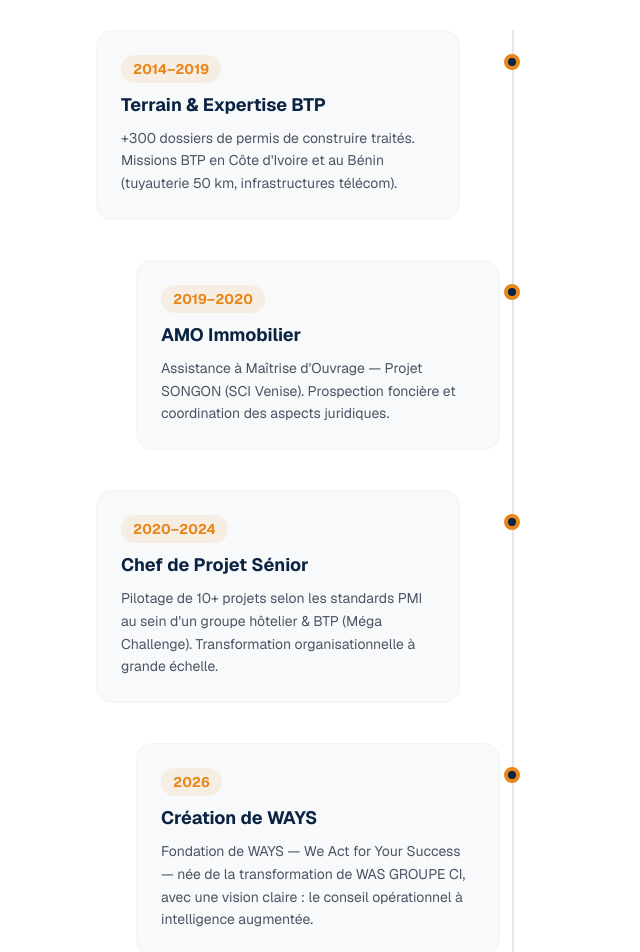
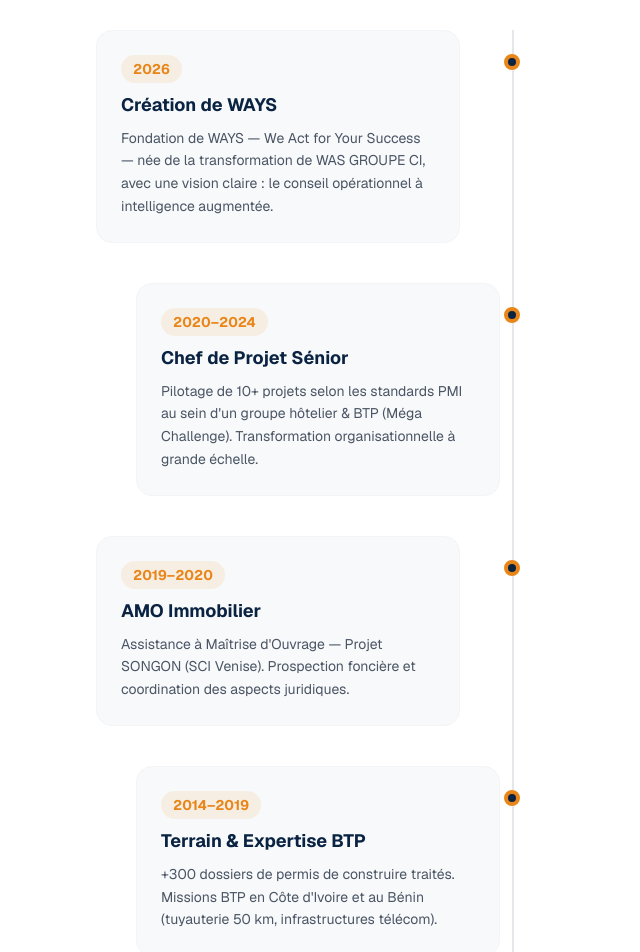
Before and after one commit to ENJMN/en-mod-projet-veille, a Next.js app: page /about in a window 1280 px wide. Shown: the part 3740-4692 px from the top of the page, without its empty margins (128-768 px from the left). Built offline with nearby package versions, Linux system fonts and the light colour scheme.

Commit message:
Inverse frise chronologique about page

```diff
--- a/app/about/page.tsx
+++ b/app/about/page.tsx
@@ -61,9 +61,14 @@
 
 const milestones = [
   {
-    year: "2014–2019",
-    title: "Terrain & Expertise BTP",
-    description: "+300 dossiers de permis de construire traités. Missions BTP en Côte d'Ivoire et au Bénin (tuyauterie 50 km, infrastructures télécom).",
+    year: "2026",
+    title: "Création de WAYS",
+    description: "Fondation de WAYS — We Act for Your Success — née de la transformation de WAS GROUPE CI, avec une vision claire : le conseil opérationnel à intelligence augmentée.",
+  },
+  {
+    year: "2020–2024",
+    title: "Chef de Projet Sénior",
+    description: "Pilotage de 10+ projets selon les standards PMI au sein d'un groupe hôtelier & BTP (Méga Challenge). Transformation organisationnelle à grande échelle.",
   },
   {
     year: "2019–2020",
@@ -71,14 +76,9 @@
     description: "Assistance à Maîtrise d'Ouvrage — Projet SONGON (SCI Venise). Prospection foncière et coordination des aspects juridiques.",
   },
   {
-    year: "2020–2024",
-    title: "Chef de Projet Sénior",
-    description: "Pilotage de 10+ projets selon les standards PMI au sein d'un groupe hôtelier & BTP (Méga Challenge). Transformation organisationnelle à grande échelle.",
-  },
-  {
-    year: "2026",
-    title: "Création de WAYS",
-    description: "Fondation de WAYS — We Act for Your Success — née de la transformation de WAS GROUPE CI, avec une vision claire : le conseil opérationnel à intelligence augmentée.",
+    year: "2014–2019",
+    title: "Terrain & Expertise BTP",
+    description: "+300 dossiers de permis de construire traités. Missions BTP en Côte d'Ivoire et au Bénin (tuyauterie 50 km, infrastructures télécom).",
   },
 ];
 
```
